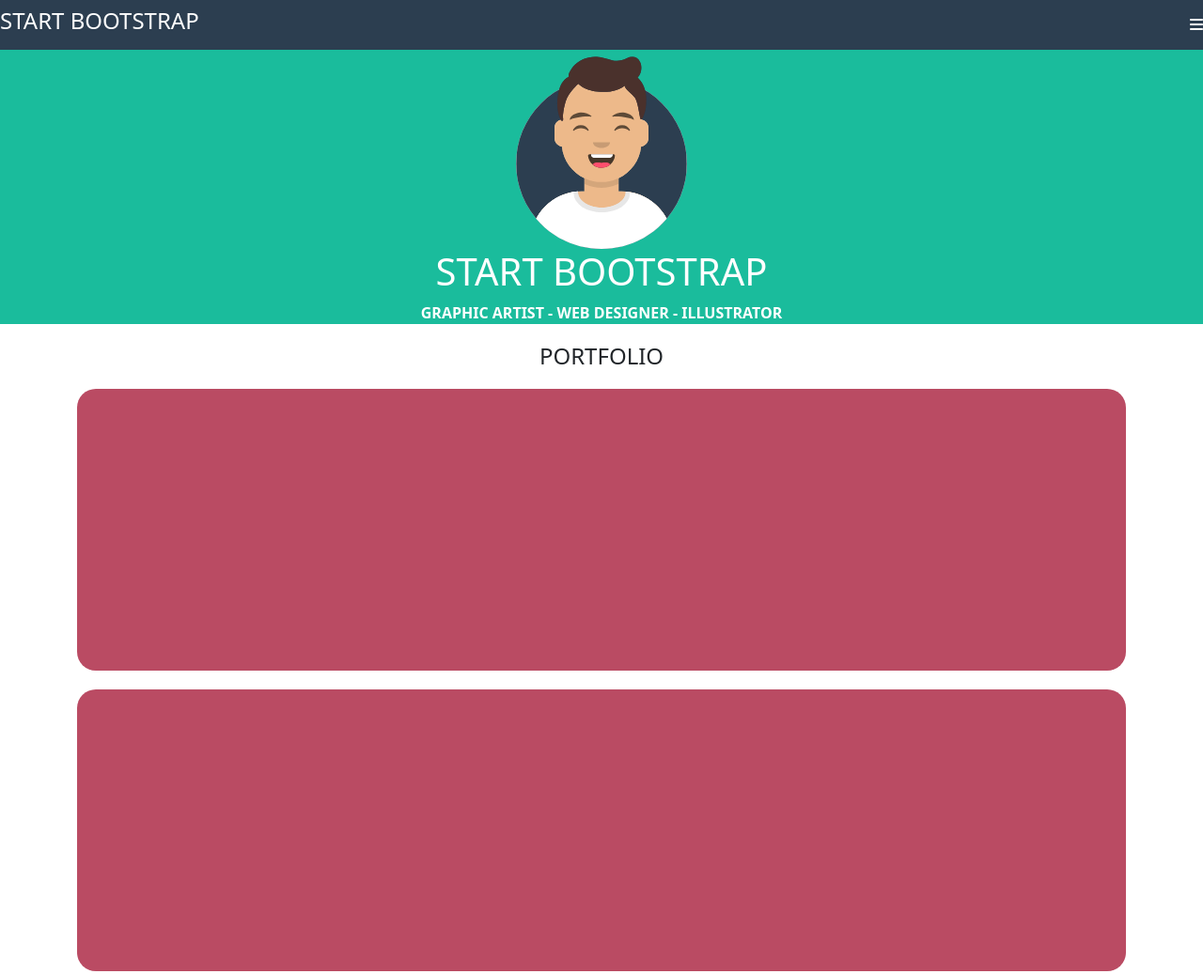
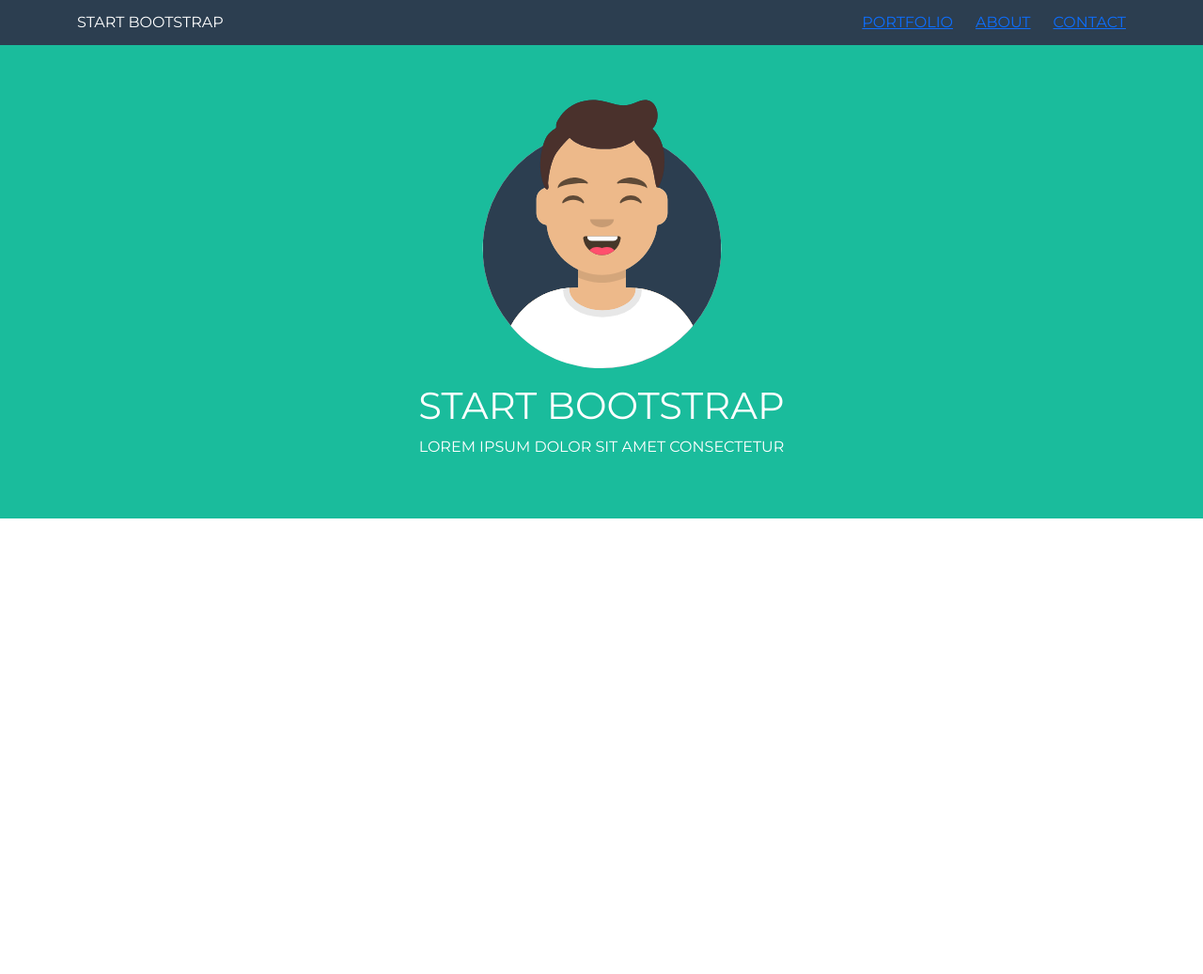
Before and after one commit to MattiaLongo03/html-css-bootstrap-freelancer, a plain HTML site: page index.html in a window 1280 px wide. Shown: the top 1037 px of the page at 94% size. After the commit the page ends 800 px from the top, so only its background shows below. Drawn offline with nearby package versions, Linux system fonts and the light colour scheme.

Commit message:
correzione live coding

```diff
--- a/css/style.css
+++ b/css/style.css
@@ -1,27 +1,17 @@
-.div_container{
-    text-align: center;
-    background-color: #1ABC9C;
-    color: white;
+body{
+    font-family: 'Montserrat', sans-serif;
 }
 
-.div_container img{
-    width: 200px;
+.nav-top{
+    background-color: #2C3E50;
+    height: 3rem;
 }
 
-main{
-    margin-top: 20px;
-    text-align: center;
+.header-page{
+    background-color: #1ABC9C;
 }
 
-.container-sm{
-    margin-top: 20px;
-    height: 300px;
-    background-color: #BA4B63;
-    border-radius: 20px;
+.img-profile{
+    display: inline-block;
+    height: 100px;
 }
-
-.container-fluid{
-    margin-top: 50px;
-    color: white;
-    background-color: #1ABC9C;
-}
--- a/index.html
+++ b/index.html
@@ -4,67 +4,55 @@
     <meta charset="UTF-8">
     <meta http-equiv="X-UA-Compatible" content="IE=edge">
     <meta name="viewport" content="width=device-width, initial-scale=1.0">
+
+    <!-- fontawesome -->
     <link rel="stylesheet" href="https://cdnjs.cloudflare.com/ajax/libs/font-awesome/6.2.0/css/all.min.css" integrity="sha512-xh6O/CkQoPOWDdYTDqeRdPCVd1SpvCA9XXcUnZS2FmJNp1coAFzvtCN9BmamE+4aHK8yyUHUSCcJHgXloTyT2A==" crossorigin="anonymous" referrerpolicy="no-referrer" />
+
+    <!-- bootstrap -->
     <script src="https://cdn.jsdelivr.net/npm/bootstrap@5.2.2/dist/js/bootstrap.bundle.min.js" integrity="sha384-OERcA2EqjJCMA+/3y+gxIOqMEjwtxJY7qPCqsdltbNJuaOe923+mo//f6V8Qbsw3" crossorigin="anonymous" defer></script>
     <link href="https://cdn.jsdelivr.net/npm/bootstrap@5.2.2/dist/css/bootstrap.min.css" rel="stylesheet" integrity="sha384-Zenh87qX5JnK2Jl0vWa8Ck2rdkQ2Bzep5IDxbcnCeuOxjzrPF/et3URy9Bv1WTRi" crossorigin="anonymous">
+
+    <!-- font -->
+    <link rel="preconnect" href="https://fonts.googleapis.com">
+    <link rel="preconnect" href="https://fonts.gstatic.com" crossorigin>
+    <link href="https://fonts.googleapis.com/css2?family=Montserrat&display=swap" rel="stylesheet">
+
+    <!-- css -->
     <link rel="stylesheet" href="css/style.css">
+
     <title>Bootstrap Freelancer</title>
 </head>
 <body>
-    <header class="container-fluid_">
-        <nav class="navbar" style="color:white; background-color: #2C3E50;">
-            <h4>START BOOTSTRAP</h4>
-            <i class="fa-solid fa-bars"></i>
+    <header class="header-page text-white">
+        <nav class="nav-top text-uppercase">
+           <div class="container d-flex justify-content-between align-items-center h-100">
+            <div class="logo">Start Bootstrap</div>
+
+            <div class="btn-hambuerg d-sm-none">
+                <i class="fa-solid fa-list"></i>
+            </div>
+
+            <ul class="nav-list list-inline d-none d-sm-flex mb-0">
+                <li class="ps-4"><a href="!#">Portfolio</a></li>
+                <li class="ps-4"><a href="!#">About</a></li>
+                <li class="ps-4"><a href="!#">Contact</a></li>
+            </ul>
+           </div>
         </nav>
+
+        <section class="container py-5 text-center text-uppercase">
+                <img class="col-3 mb-3" src="img/avatar.svg" alt="">
+            <h1>Start bootstrap</h1>
+            <div class="star">
+                <p>Lorem ipsum dolor sit amet consectetur </p>
+            </div>
+        </section>
     </header>
 
-    <div class="div_container">
-        <img src="img/avatar.svg" alt="">
-        <h1>START BOOTSTRAP</h1>
-        <div class="container-lg">
-            <span><strong>GRAPHIC ARTIST - </strong></span>
-            <span><strong>WEB DESIGNER - </strong></span>
-            <span><strong>ILLUSTRATOR</strong></span>
-        </div>
-    </div>
+    <section class="portfolio">
 
-    <main>
-        <div class="container">
-            <h4>PORTFOLIO</h4>
-            <div class="container-sm">
+    </section>
 
-            </div>
-            <div class="container-sm ">
 
-            </div>
-            <div class="container-sm">
-
-            </div>
-            <div class="container-sm">
-
-            </div>
-
-            <div class="container-sm">
-
-            </div>
-
-            <div class="container-sm">
-
-            </div>
-        </div>
-
-        <div class="container-fluid">
-            <h3>ABOUT</h3>
-
-            <div class="container">
-                <p>Freelancer is a free bootstrap theme created by Star Bootstrap. The download includes the complete source files including HTML, CSS, and JavaScript as well as optional LESS stylesheets for easy customization.</p>
-            </div>
-            <div class="container">
-                <p>Whether you're a student looking to showcase your work, a professional looking to attract clients, or a graphic artist looking to share your projects, this template is the perfect starting point!</p>
-            </div>
-            <button type="button" class="btn btn-outline-light"><i class="fa-solid fa-download"></i> Download</button>
-        </div>
-
-    </main>
 </body>
 </html>
```
